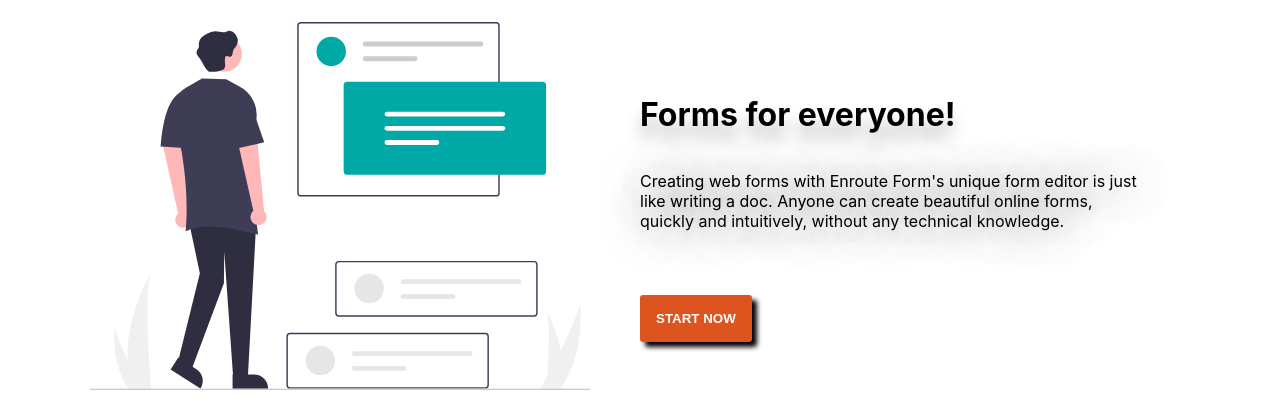
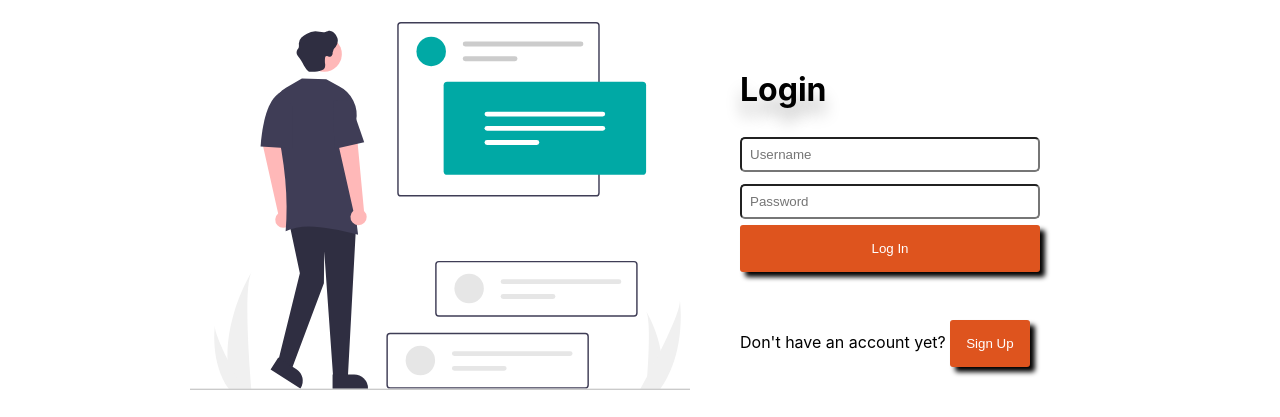
Before and after one commit to mikolertesx/r6-questions-app, a Next.js app: page / in a window 1280 px wide. Both pictures are taken after a click on the button "Login". Shown: the part 197-614 px from the top of the page. Built offline with nearby package versions, Linux system fonts and the light colour scheme.

Commit message:
basic login/auth

```diff
--- a/components/landing-body/index.jsx
+++ b/components/landing-body/index.jsx
@@ -1,7 +1,63 @@
 import styles from './styles.module.scss'
 import launch from './Browsing.svg'
+import { useState } from 'react'
 
-const Body = () =>{
+const Body = (props) =>{
+
+    //
+    const authAlert = "is-invalid"
+
+    //Hooks
+    const [credential, setCredential] = useState({
+        username: "",
+    });
+    const [statusAuth, setStatusAuth] = useState("");
+    const [passwordValid, setpasswordValid] = useState(true)
+
+    //Hooks actions
+
+    const passwordValidHandler = event => {
+        event.target.value === credential.password ? setpasswordValid(false) : setpasswordValid(true)
+    }
+
+    const credentialHandler = event =>{
+        setStatusAuth("")
+        setCredential({...credential, [event.target.name]: event.target.value})
+        console.log(credential)
+    }
+
+    const authHandler = event => {
+        if (Object.keys(credential).length === 2) {
+          fetch(`http://localhost:3000/api/auth/${event.target.name}`, {
+            method: 'POST',
+            headers: { "Content-Type": "application/json" },
+            body: JSON.stringify(credential),
+          }).then(res => res.json())
+            .catch(error => console.log(error))
+            .then(response => {
+              if (response.success) {
+                setStatusAuth("")
+                localStorage.setItem(JwtName(), response.data.token)
+                return
+              }
+              else{setStatusAuth(authAlert)}
+            })
+        }
+        else{setStatusAuth(authAlert)}
+      }
+
+    //Handlers
+
+     function loginHandler(){
+        props.handleLogin("Login")
+     }
+     function signupHandler(){
+        props.handleLogin("Signup")
+     }
+
+
+
+    if(props.login === "Home"){
     return (
         <div className={styles.theBody}>
             <div>
@@ -12,10 +68,51 @@
                 <p> Creating web forms with Enroute Form's unique form editor is just like writing a doc. Anyone can create
                     beautiful online forms, quickly and intuitively, without any technical knowledge.
                 </p>
-                <a href="/my-forms"><button><strong>START NOW</strong></button></a>
+                <button onClick={loginHandler}><strong>START NOW</strong></button>
             </div>
         </div>
     )
+    }
+
+    if(props.login === "Login"){
+        return (
+            <div className={styles.theBody}>
+                <div>
+                    <img src={launch.src}></img>
+                </div>
+                <div className={styles.rightSide}>
+                    <h1>Login</h1>
+                    <input type="email" placeholder="Username" name="username" onChange={credentialHandler} value={credential.username}></input>
+                    <input type="password" placeholder="Password" name="password" onChange={credentialHandler}></input>
+                    <button onClick={authHandler} className={styles.submit} name="login">Log In</button>
+                    <label>Don't have an account yet? <button onClick={signupHandler}>Sign Up</button></label>
+                </div>
+            </div>
+        )
+    }
+
+    if(props.login === "Signup"){
+        return (
+            <div className={styles.theBody}>
+                <div>
+                    <img src={launch.src}></img>
+                </div>
+                <div className={styles.rightSide}>
+                    <h1>Signup</h1>
+                    <label>Username</label>
+                    <input type="email" placeholder="aol@email.com" onChange={credentialHandler} name="username"></input>
+                    <label>Password</label>
+                    <input type="password" placeholder="**********" onChange={credentialHandler} name="password"></input>
+                    <label>Confirm your password</label>
+                    <input type="password" onChange={passwordValidHandler} placeholder="**********"></input>
+                    <button className={[styles.submit]} disabled={passwordValid} onClick={authHandler} name="register">Sign up</button>
+                    <label>Already have an account? <button onClick={loginHandler}>Log In</button></label>
+                </div>
+            </div>
+        )
+    }
+
+
 }
 
 export default Body
--- a/components/landing-body/styles.module.scss
+++ b/components/landing-body/styles.module.scss
@@ -28,12 +28,30 @@
     button:active{
         transform: scale(0.95);
     }
+    button:disabled{
+        background-color: rgb(199, 194, 194);
+    }
     p{
         text-shadow: 1px 1px 50px black;
     }
     h1{
         text-shadow: 0 14px 15px rgb(0, 0, 0, 0.25)
     }
+    input {
+        background-color: white;
+        border-radius: 5px;
+        width: 50%;
+        margin: 6px 0;
+        padding: 8px;
+        outline: none;
+        min-width: 300px;
+        &:active {
+          outline: none;
+        }
+      }
+      .submit{
+          margin: 0;
 
+      }
 
 }
--- a/components/landing-navbar/index.jsx
+++ b/components/landing-navbar/index.jsx
@@ -1,15 +1,22 @@
 import styles from './styles.module.scss'
+import Link from 'next/Link'
 
 
-const Navbar = () => {
+const Navbar = (props) => {
+  function loginHandler(){
+    props.handleLogin("Login")
+ }
+ function signupHandler(){
+    props.handleLogin("Signup")
+ }
   return (
     <navbar className={styles.Navbar}>
           <div>
-            <a href="/"><h1>ENROUTE FORMS</h1></a>
+            <Link href="/"><h1>ENROUTE FORMS</h1></Link>
           </div>
           <div>
-            <button>Login</button>
-            <button className={styles.Signup}>Sign Up</button>
+            <button onClick={loginHandler}>Login</button>
+            <button className={styles.Signup} onClick={signupHandler}>Sign Up</button>
           </div>
     </navbar>
   )
--- a/pages/index.js
+++ b/pages/index.js
@@ -1,8 +1,16 @@
 import Head from 'next/head'
 import Body from 'components/landing-body'
 import Navbar from 'components/landing-navbar'
+import { useState } from 'react'
 
 export default function Home() {
+
+  const [login, setLogin] = useState("Home")
+
+  function handleLogin(state){
+    setLogin(state)
+  }
+
   return (
     <div className="">
       <Head>
@@ -10,8 +18,8 @@
         <meta name="description" content="Generated by create next app" />
         <link rel="icon" href="/favicon.ico" />
       </Head>
-      <Navbar/>
-      <Body/>
+      <Navbar handleLogin={handleLogin}/>
+      <Body login={login} handleLogin={handleLogin}/>
     </div>
   )
 }
```
Also changed, not shown: 1 other file (tests, documents, lock files or other folders).
